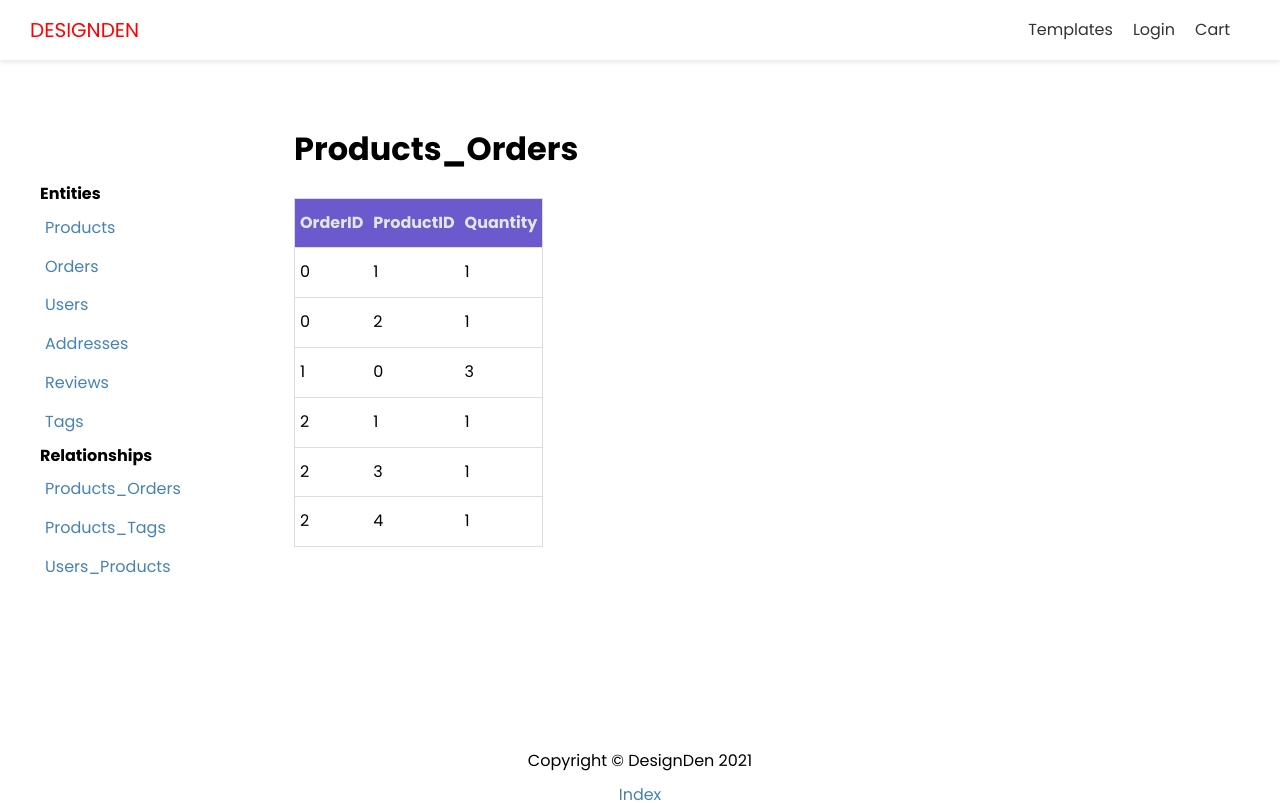
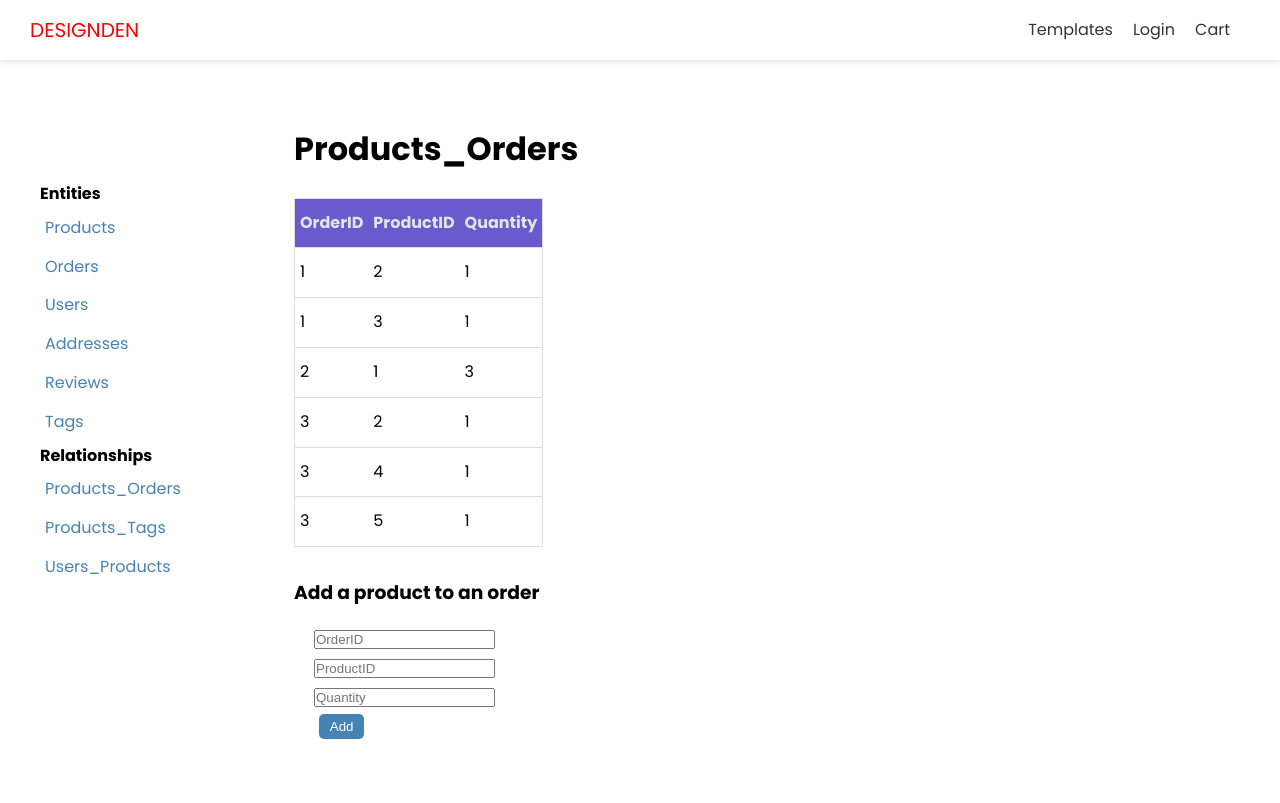
Before and after one commit to jonah0502/DesignDen, a Next.js app in the folder designden-frontend/: page /admin/products-orders in a window 1280 px wide. Shown: the top 803 px of the page. Built offline with nearby package versions, Linux system fonts and the light colour scheme.

Commit message:
Add form to products_orders page

```diff
--- a/designden-frontend/pages/admin/products-orders.js
+++ b/designden-frontend/pages/admin/products-orders.js
@@ -5,33 +5,33 @@ const headers = ["OrderID", "ProductID", "Quantity"];
 
 const data = [
   {
-    orderID: 0,
-    productID: 1,
-    quantity: 1,
-  },
-  {
-    orderID: 0,
+    orderID: 1,
     productID: 2,
     quantity: 1,
   },
   {
     orderID: 1,
-    productID: 0,
-    quantity: 3,
-  },
-  {
-    orderID: 2,
-    productID: 1,
-    quantity: 1,
-  },
-  {
-    orderID: 2,
     productID: 3,
     quantity: 1,
   },
   {
     orderID: 2,
+    productID: 1,
+    quantity: 3,
+  },
+  {
+    orderID: 3,
+    productID: 2,
+    quantity: 1,
+  },
+  {
+    orderID: 3,
     productID: 4,
+    quantity: 1,
+  },
+  {
+    orderID: 3,
+    productID: 5,
     quantity: 1,
   },
 ];
@@ -60,6 +60,18 @@ export default function ProductOrdersPage() {
           </tbody>
         </table>
       </div>
+      <br />
+      <h3>Add a product to an order</h3>
+      <form className={styles.formContainer}>
+        <div className={styles.inputContainer}>
+          <input type="text" placeholder="OrderID" />
+          <input type="text" placeholder="ProductID" />
+          <input type="number" min="0" placeholder="Quantity" />
+        </div>
+        <div>
+          <button>Add</button>
+        </div>
+      </form>
     </Layout>
   );
 }
```
